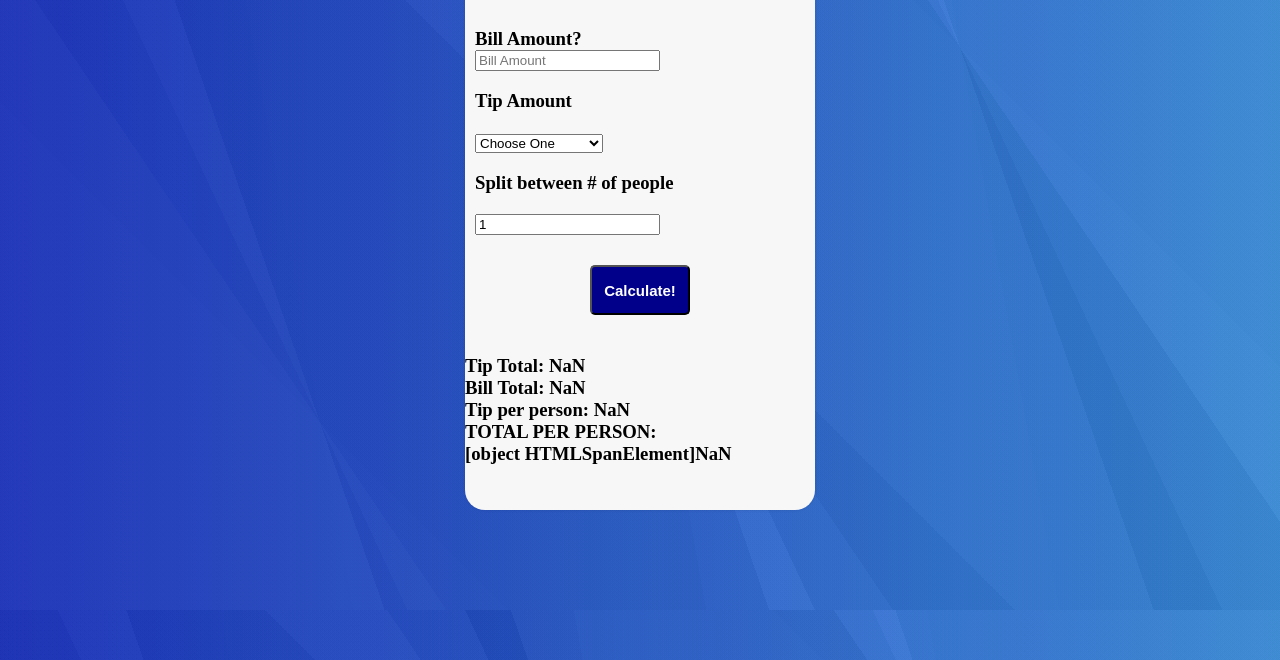
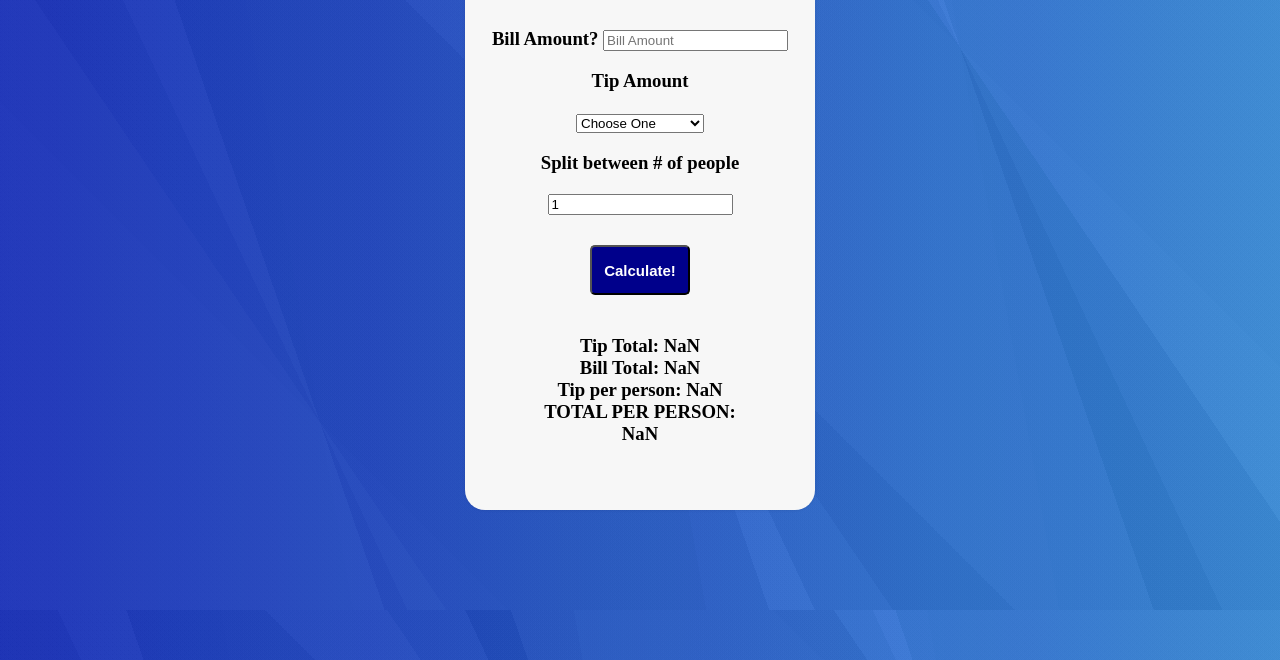
Before and after one commit to juanie/tipculator, a plain HTML site: page index.html in a window 1280 px wide. Both pictures are taken after a click on the button "Calculate!". Shown: the part 140-800 px from the top of the page. Drawn offline with Linux system fonts and the light colour scheme.

Commit message:
cleanup data files

```diff
--- a/index.html
+++ b/index.html
@@ -16,9 +16,9 @@
 
       <div id="form">
 
-      <h3>Bill Amount?</h3>
+      <h3>Bill Amount?
 
-      <input id="billAmt" type="text" placeholder="Bill Amount">
+      <input id="billAmt" type="text" placeholder="Bill Amount"></h3>
 
       <h3><p>Tip Amount</p>
 
@@ -33,7 +33,7 @@
       </select>
 
 
-      <h3><p>Split between # of people</p>
+      <p>Split between # of people</p>
         <input type="number" name="billsplit" id="billsplit" value="1">
 
       <button type="button" id="calculate">Calculate!</button>
--- a/script.js
+++ b/script.js
@@ -1,8 +1,6 @@
 //Calculate Tip
 
 function calculateTip() {
-    //getElementById() method returns the element value with specified ID
-
     var billAmt = document.getElementById("billAmt").value;
     var servicequality = document.getElementById("servicequality").value;
     var billsplit = document.getElementById("billsplit").value;
@@ -24,11 +22,13 @@ function calculateTip() {
     document.getElementById("billTotal").innerHTML = Total;
 
     //calculate tip per person
+
     var resulted = (billAmt * servicequality) / billsplit;
     document.getElementById("result").innerHTML = resulted;
     resulted = resulted.toFixed(2);
-    //total bill
-    var completeTotal = billTotal + Total;
+
+    //total  amount per person
+    var completeTotal = Total / billsplit;
     document.getElementById("completeTotal").innerHTML = completeTotal;
     completeTotal = completeTotal.toFixed(2);
 }
--- a/style.css
+++ b/style.css
@@ -91,10 +91,12 @@ h2 {
     border-top-left-radius: 20px;
 
     border-top-right-radius: 20px;
+    text-align: center;
 }
 
 h3 {
     margin: 0;
+    text-align: center;
 }
 #quantitydropdownid {
     width: 200px;
```
